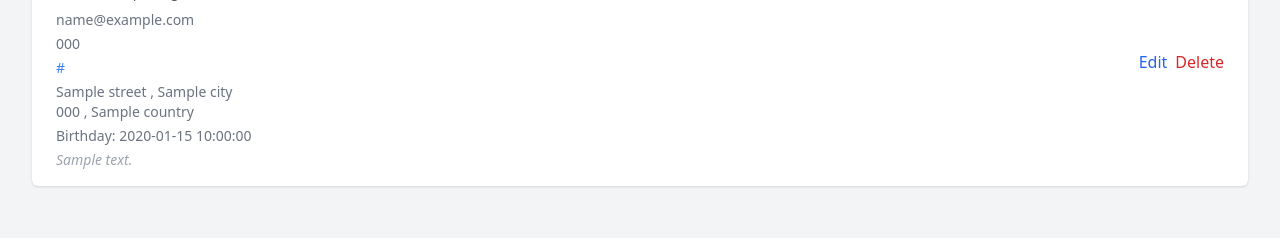
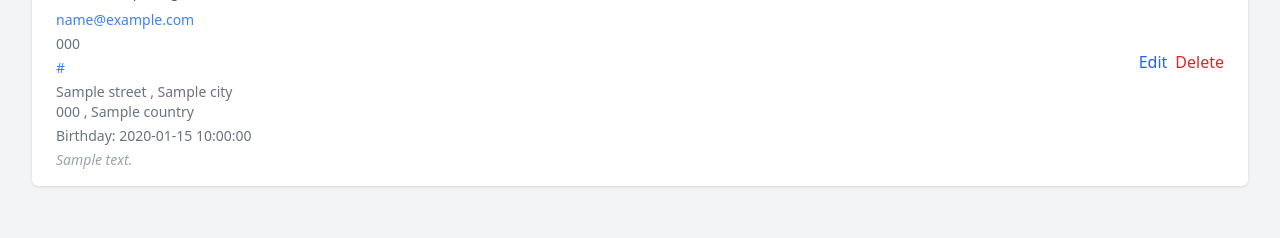
Before and after one commit to Tiritibambix/GUIVCard, a Flask app: template app/templates/index.html in a window 1280 px wide. Shown: the part 294-532 px from the top of the page. Run offline with Flask 3, Linux system fonts and the light colour scheme; the template is opened without the code that fills it: most values are stand-ins (such as "Sample title", 1, 10 or a date in 2020); some libraries are stand-ins or nearby versions.

Commit message:
feat: improve email link visibility
- Add blue color to email links
- Add hover effect on email links

```diff
--- a/app/templates/index.html
+++ b/app/templates/index.html
@@ -79,7 +79,7 @@
                             </div>
                             <div class="mt-2 space-y-1">
                                 <p class="text-sm text-gray-500">
-                                    <a href="mailto:{{ contact.email }}">{{ contact.email }}</a>
+                                    <a href="mailto:{{ contact.email }}" class="text-blue-500 hover:text-blue-700">{{ contact.email }}</a>
                                 </p>
                                 {% if contact.phone %}
                             <p class="text-sm text-gray-500">{{ contact.phone }}</p>
```
